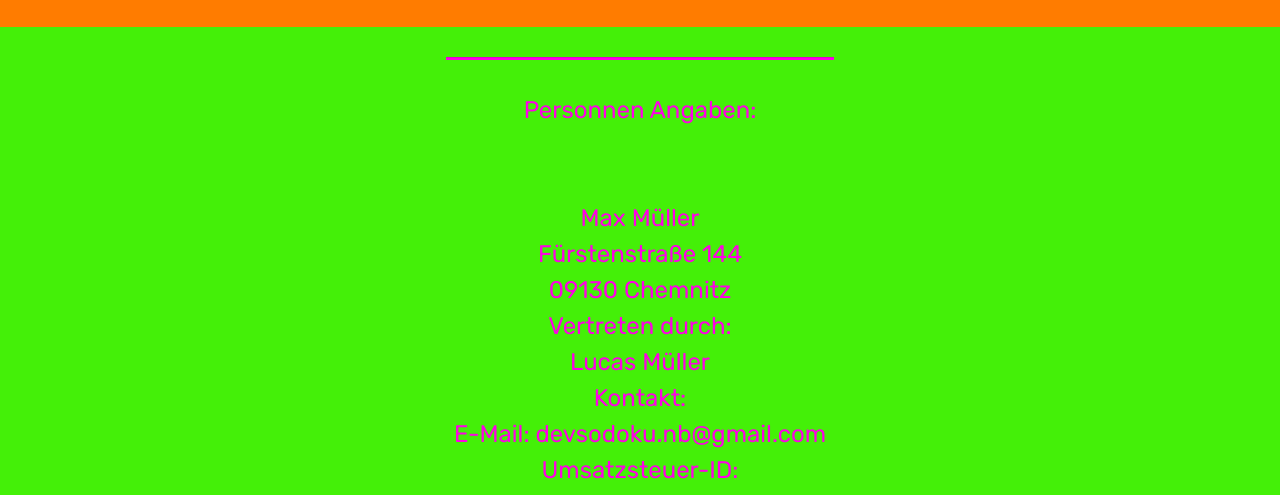
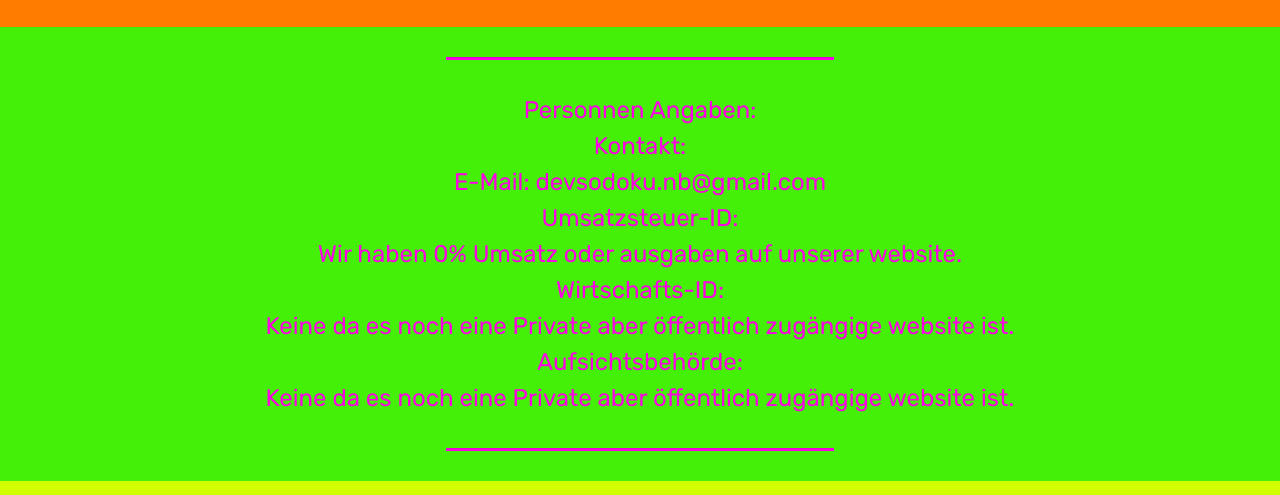
Before and after one commit to MicroToaster/Microside_Impressum, a plain HTML site: page index.html in a window 1280 px wide. Shown: the part 239-734 px from the top of the page. Drawn offline with Linux system fonts and the light colour scheme.

Commit message:
Update index.html

```diff
--- a/index.html
+++ b/index.html
@@ -44,13 +44,6 @@
             <hr class="line" style="width: 35%;">
             <div class="section-text align-center mbr-fonts-style display-5">Personnen Angaben:
 <div>
-</div><br><div><br></div><div>Max Müller
-</div><div>Fürstenstraße 144
-</div><div>09130 Chemnitz
-</div><div>
-</div><div>
-</div><div>Vertreten durch:
-</div><div>Lucas Müller
 </div><div>
 </div><div>
 </div><div>Kontakt:
```
